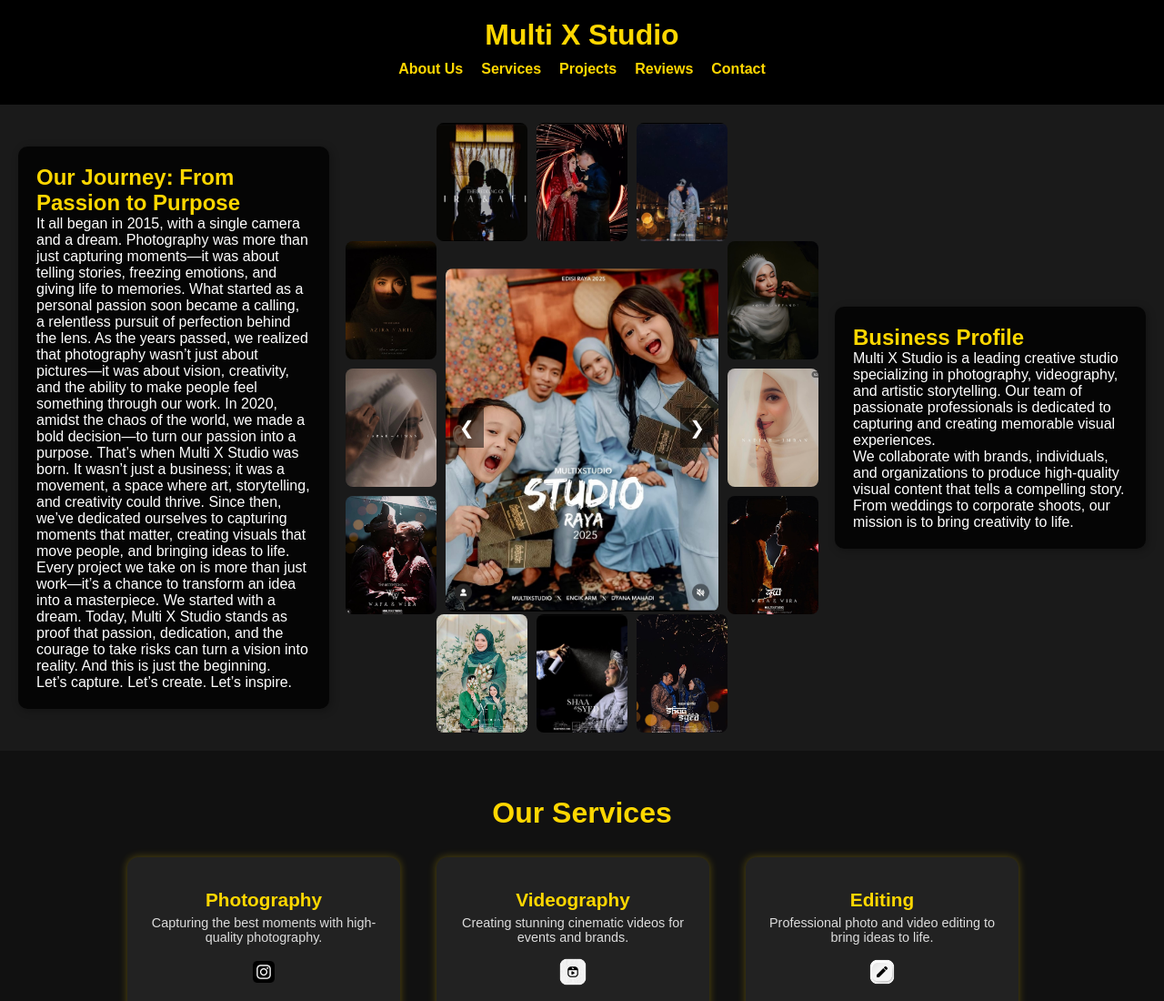
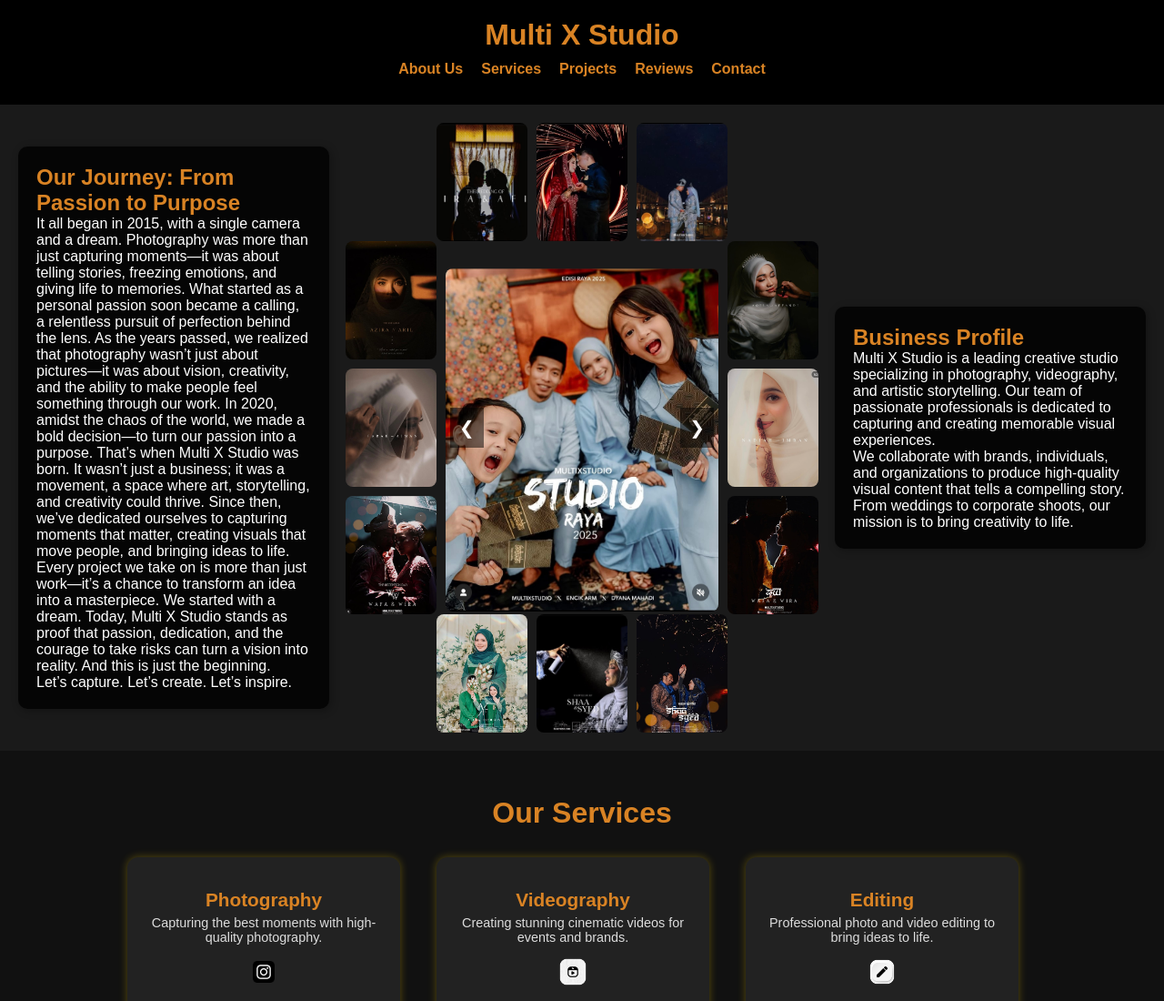
Before and after one commit to AzamHashim/MultiXStudio, a plain HTML site: page index.html in a window 1280 px wide. Shown: the top 1100 px of the page at 91% size. Drawn offline with Linux system fonts and the light colour scheme.

Commit message:
Updated text color in CSS

```diff
--- a/styles.css
+++ b/styles.css
@@ -7,7 +7,7 @@
 
 body {
     background-color: #1a1a1a;
-    color: #ffd700;
+    color: #D98324;
     font-family: Arial, sans-serif;
 }
 
@@ -31,7 +31,7 @@ nav ul li {
 }
 
 nav ul li a {
-    color: #ffd700;
+    color: #D98324;
     text-decoration: none;
     font-weight: bold;
     transition: color 0.3s;
@@ -62,7 +62,7 @@ nav ul li a:hover {
     box-shadow: 2px 2px 10px rgba(0, 0, 0, 0.3);
 }
 h2 {
-    color: #FFD700; /* Yellow Gold */
+    color: #D98324;
 }
 
 
@@ -163,7 +163,7 @@ h2 {
 
 /* Heading Styling */
 .services h2 {
-    color: #FFD700;
+    color: #D98324;
     font-size: 2rem;
     margin-bottom: 30px; /* Space between heading and service sections */
     text-align: center;
@@ -246,7 +246,7 @@ h2 {
 
 /* Headings & Text */
 .service h3 {
-    color: #FFD700;
+    color: #D98324;
     font-size: 1.3rem;
     margin-bottom: 5px;
 }
@@ -338,7 +338,7 @@ h2 {
     display: block;
     margin-top: 10px;
     font-weight: bold;
-    color: #FFD700;
+    color: #D98324;
 }
 
 /*Contact, and Collaboration Layout */
@@ -375,7 +375,7 @@ h2 {
 
 .contact-section a:hover {
     text-decoration: underline;
-    color: #FFD700;
+    color: #D98324;
 }
 
 /* Collaboration Section */
@@ -408,7 +408,7 @@ button {
 }
 
 button:hover {
-    background-color: #e6c300;
+    background-color: #D98324;
 }
 /* Mobile Responsiveness */
 @media (max-width: 768px) {
```
